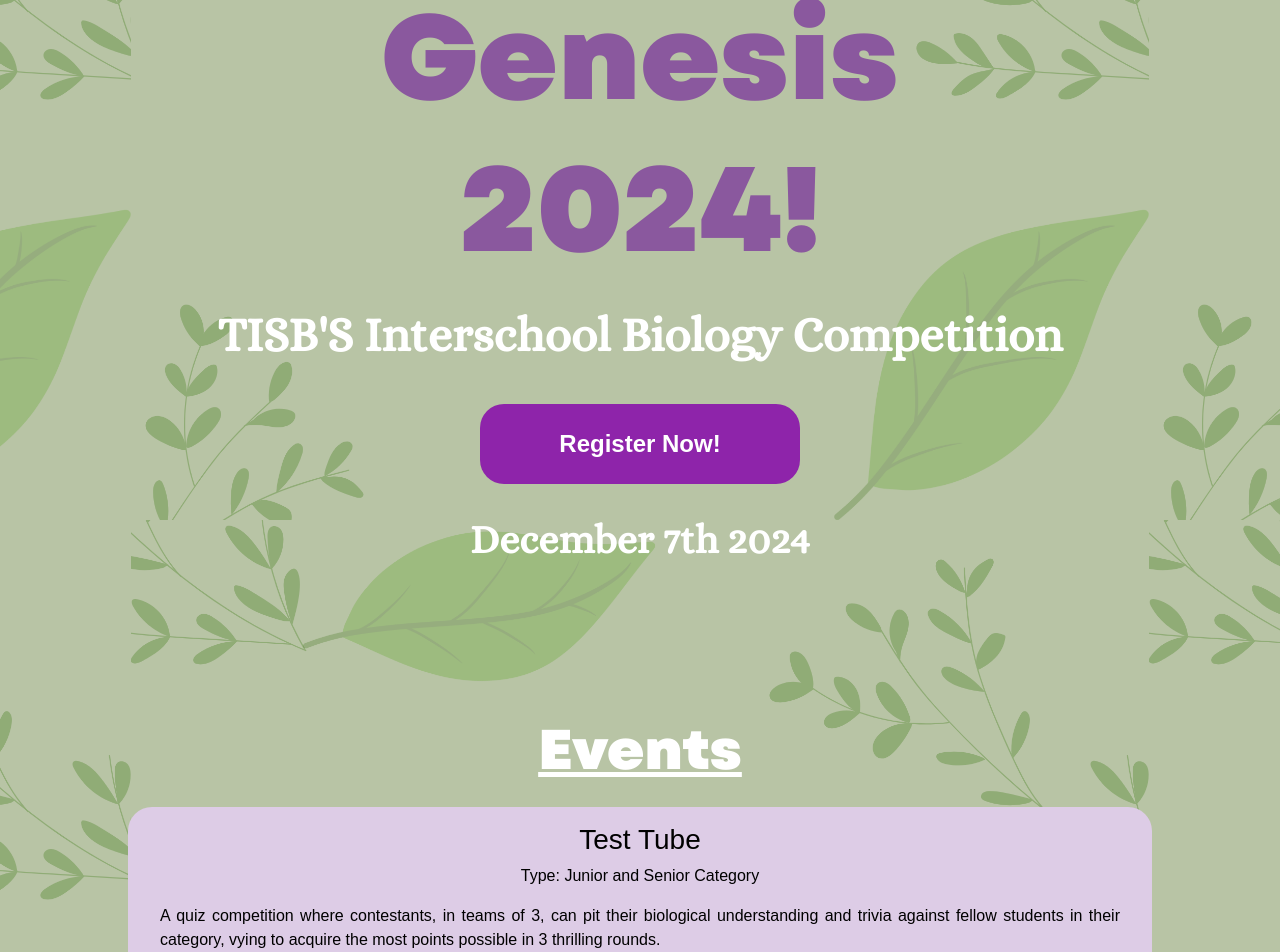
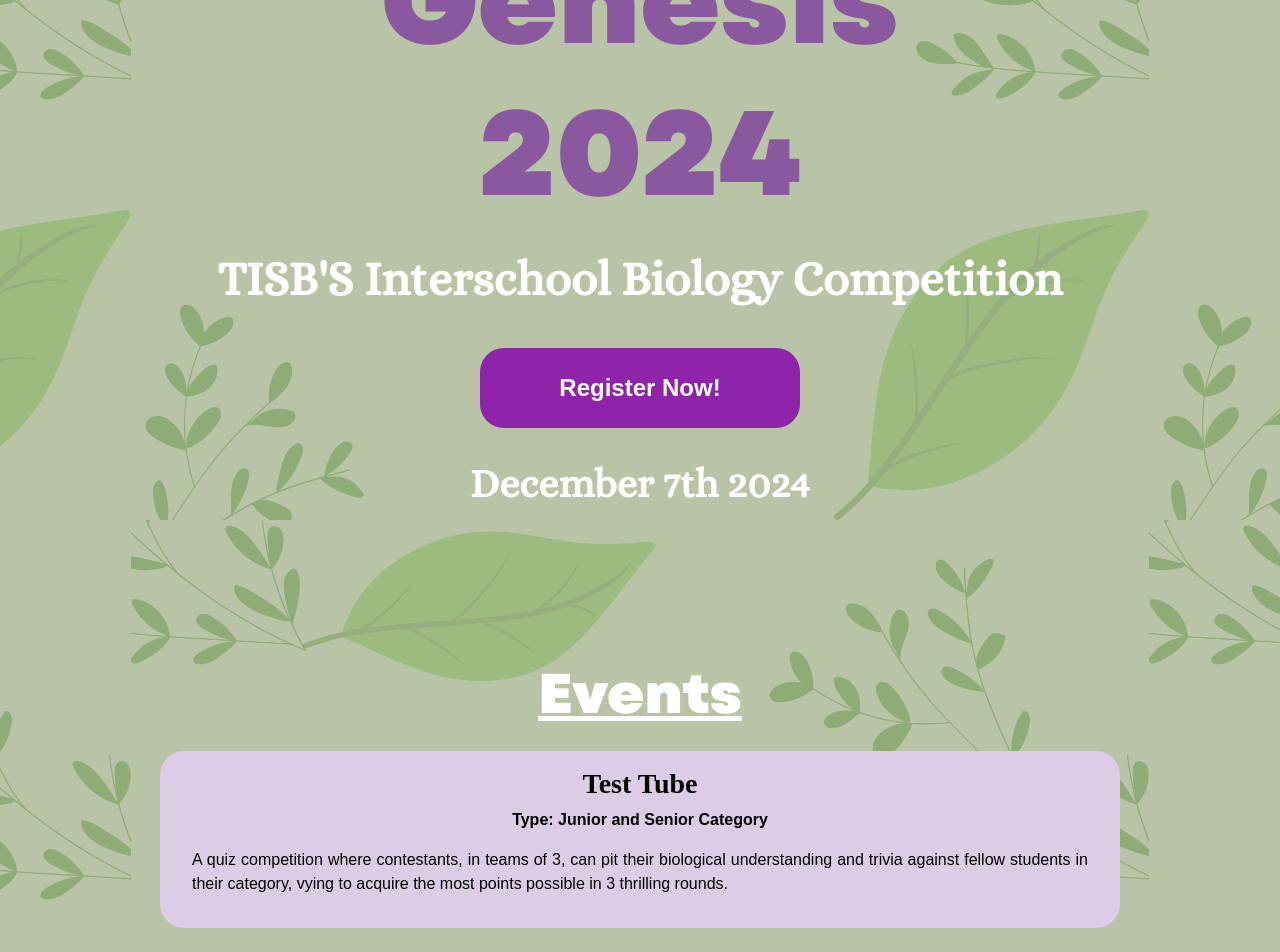
Before and after one commit to shabdbhatia/genesis-website, a React (Create React App) app: page / in a window 1280 px wide. Shown: the part 280-1232 px from the top of the page. Built offline with nearby package versions, Linux system fonts and the light colour scheme.

Commit message:
Added improved CSS

```diff
--- a/public/index.html
+++ b/public/index.html
@@ -2,7 +2,7 @@
 <html lang="en">
   <head>
     <meta charset="utf-8" />
-    <link rel="icon" href="%PUBLIC_URL%/favicon2.jpeg" />
+    <link rel="icon" href="%PUBLIC_URL%/favicon3.png" />
     <meta name="viewport" content="width=device-width, initial-scale=1" />
     <meta name="theme-color" content="#000000" />
     <meta
--- a/src/HomePage/components/Landing_Section1.js
+++ b/src/HomePage/components/Landing_Section1.js
@@ -6,7 +6,7 @@
         <div className={'container'} id={'landing_s1_div'}>
             <div className={'heading_div'} id={'heading_div_s1'}>
                 <h1 className={'genesis_heading_h1'}>Genesis</h1>
-                <h1 className={'genesis_heading_h1'}>2024!</h1>
+                <h1 className={'genesis_heading_h1'}>2024</h1>
 
                 <h2 className={'genesis_heading_h2'} id={'genesis_tagline'}>TISB'S Interschool Biology Competition</h2>
 
--- a/src/HomePage/styling/landing_section1_style.css
+++ b/src/HomePage/styling/landing_section1_style.css
@@ -71,7 +71,7 @@
 }
 @media (min-aspect-ratio: 1.5){
     #landing_s1_div{
-        margin-top: 3.5rem;
+        margin-top: 0rem;
     }
     .genesis_heading_h1{
         font-size: 7.5rem;
--- a/src/HomePage/styling/landing_section2_style.css
+++ b/src/HomePage/styling/landing_section2_style.css
@@ -6,6 +6,8 @@
 
     margin: 2rem 0rem;
     padding: 3rem 0rem 0rem 0rem;
+
+    width: 100%;
 }
 
 #s2_heading{
@@ -33,14 +35,19 @@
 }
 .event_card h2{
     font-size: 1.75rem;
+    font-family: Garet-Heavy;
+    font-weight: 700;
 }
 
 .event_card:hover{
     transform: scale(1.02);
 }
+.event-type{
+    font-weight: 600;
+}
 
 @media(min-aspect-ratio: 1){
     .event_card{
-        width: 80%;
+        width: 75%;
     }
 }
--- a/src/HomePage/styling/landing_section3_style.css
+++ b/src/HomePage/styling/landing_section3_style.css
@@ -39,13 +39,15 @@
     justify-content: center;
     align-items: center;
 
-    width: 95%;
+    width: 80%;
     height: auto;
     padding: 0;
     margin: 0;
 
     background: none;
     border-radius: 2rem;
+
+    background: #DDCCE6;
 
 }
 .schedule_item{
@@ -56,7 +58,7 @@
     flex-direction: column;
     justify-content: space-around;
 
-    background-color: #DDCCE6;
+    /*background-color: #DDCCE6;*/
     margin: 1rem 0rem 1rem 0rem;
 
     width: 85%;
@@ -67,7 +69,7 @@
     transition: transform 0.3s ease, background-color 0.3s ease;
 }
 .schedule_item:hover{
-    transform: scale(1.01);
+    transform: scale(1.1);
 }
 
 .schedule_timing{
--- a/src/HomePage/styling/landing_section4_style.css
+++ b/src/HomePage/styling/landing_section4_style.css
@@ -29,11 +29,15 @@
 
     background: #DDCCE6;
     border-radius: 1.5rem;
-    height: 60vh;
+    height: 75vh;
 }
 .member-image{
     border-radius: 50%;
-    transform: scale(0.75);
+    transform: scale(1);
+    transition: transform 0.3s ease;
+}
+.member-image:hover{
+    transform: scale(1.05);
 }
 
 #team_info{
@@ -66,7 +70,7 @@
     padding: 0.5rem;
 }
 .nav-button:hover{
-    transform: scale(2.3);
+    transform: scale(2.75);
 }
 
 @media(min-aspect-ratio: 1){
```
Also changed, not shown: public/favicon3.png (added).
